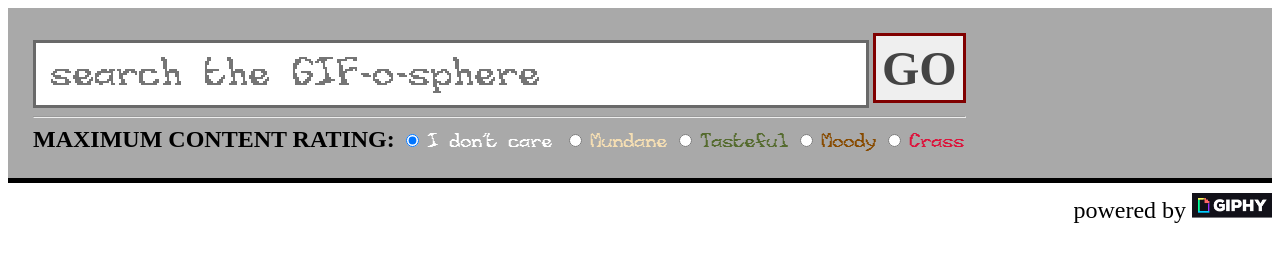
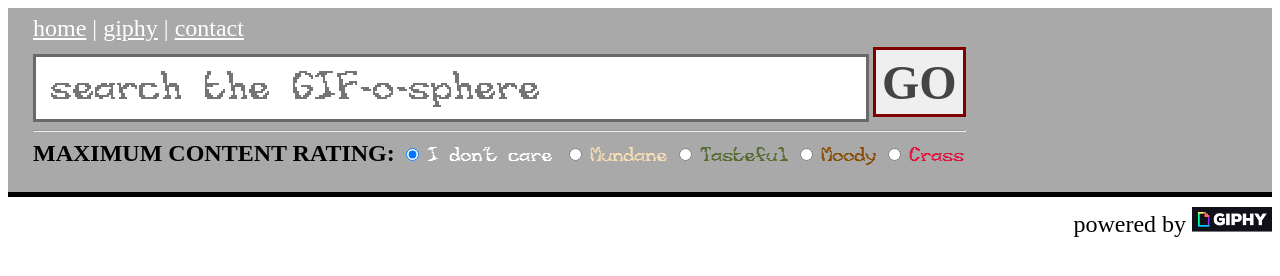
Before and after one commit to rpaiello/project-2, a plain HTML site: page index.html in a window 1280 px wide. Drawn offline with Linux system fonts and the light colour scheme; a web font is replaced by a local one.

Commit message:
Top nav links

```diff
--- a/giphy.scss
+++ b/giphy.scss
@@ -50,6 +50,19 @@
     }
     #r {
         color:crimson;
+    }
+    #links {
+        background-color: darkgray;
+        margin-bottom: -20px;
+        padding-left: 25px;
+        padding-top: 7px;
+        color: white;
+    }
+    #links > a {
+        color: white;
+    }
+    #links > a:hover {
+        color: blue;
     }
     nav {
         position: sticky;
--- a/index.html
+++ b/index.html
@@ -9,6 +9,8 @@
 </head>
 <body>
     <nav>
+        <div class="ffx body" id="links"><a href="https://rpaiello.github.io/project-1/">home</a> | <a href="https://giphy.com/">giphy</a> | <a href="https://rpaiello.github.io/project-1/contactme.html">contact</a>
+            </div>
         <div class="nav-flex">
             <form action="#" method="GET" id="searchBox">
             <input type="text" class="cf search" placeholder="search the GIF-o-sphere"  id="searchBar" maxlength="75">
@@ -45,6 +47,6 @@
     <section class="gif-display js-gif-display">
     </section>
     <script src="giphy.js"></script>
-    <footer class="ffx body">powered by <img src="./media/ixMNlYQ.png" alt="GIPHY logo" height="25px"></footer>
+    <footer class="ffx body">powered by <a href="https://giphy.com/"><img src="./media/ixMNlYQ.png" alt="GIPHY logo" height="25px"></a></footer>
 </body>
 </html>
```
Also changed, not shown: giphy.css, 1 other file.
